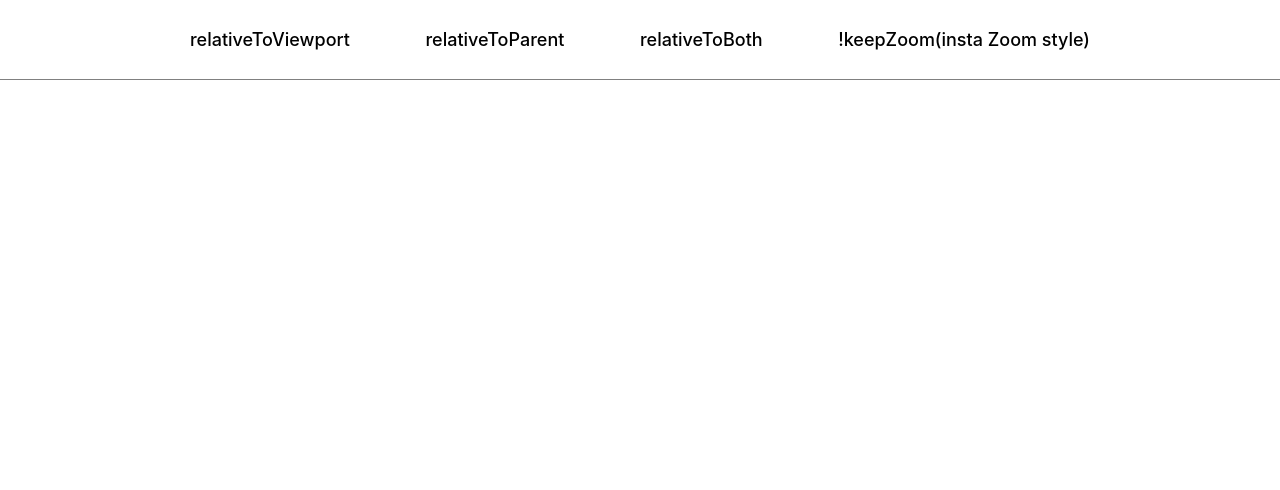
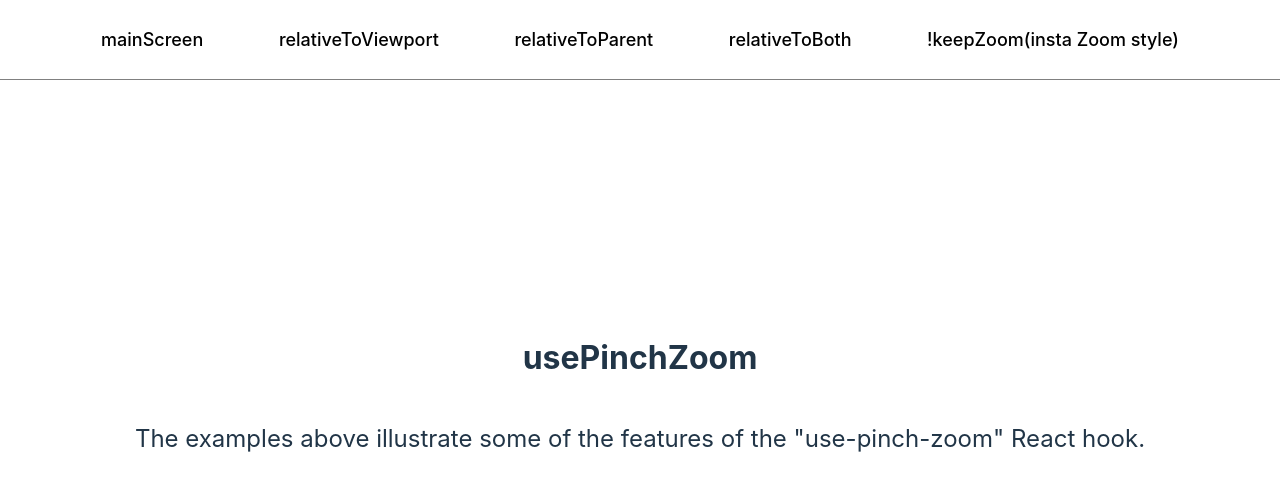
Before and after one commit to michalk91/usePinchZoom, a React (Vite) app in the folder src/demo/: page / in a window 1280 px wide. Shown: the top 490 px of the page. Built offline with nearby package versions, Linux system fonts and the light colour scheme.

Commit message:
new component added to routes

```diff
--- a/src/demo/src/App.tsx
+++ b/src/demo/src/App.tsx
@@ -4,6 +4,7 @@ import RelativeToViewport from "./examples/RelativeToViewport";
 import RelativeToParent from "./examples/RelativeToParent";
 import RelativeToBoth from "./examples/RelativeToBoth";
 import KeepZoomOff from "./examples/KeepZoomOff";
+import MainScreen from "./MainScreen";
 
 function App() {
   const containerStyle: CSSProperties = {
@@ -42,6 +43,11 @@ function App() {
           <nav style={navStyle}>
             <ul style={ulStyle}>
               <li style={liStyle}>
+                <Link style={LinkStyle} to="/">
+                  mainScreen
+                </Link>
+              </li>
+              <li style={liStyle}>
                 <Link style={LinkStyle} to="/relativetoviewport">
                   relativeToViewport
                 </Link>
@@ -66,6 +72,7 @@ function App() {
         </div>
       </div>
       <Routes>
+        <Route path="/" element={<MainScreen />}></Route>
         <Route
           path="/relativetoviewport"
           element={<RelativeToViewport />}
```
